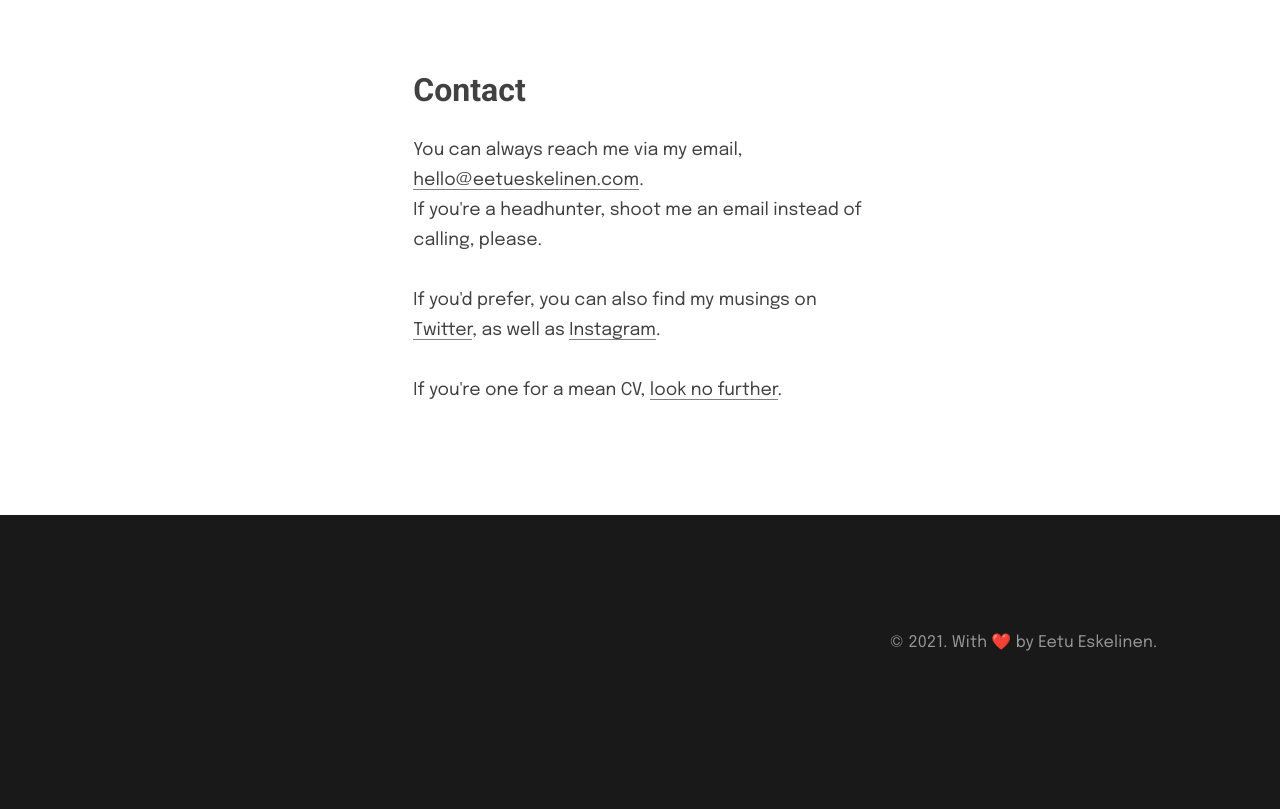
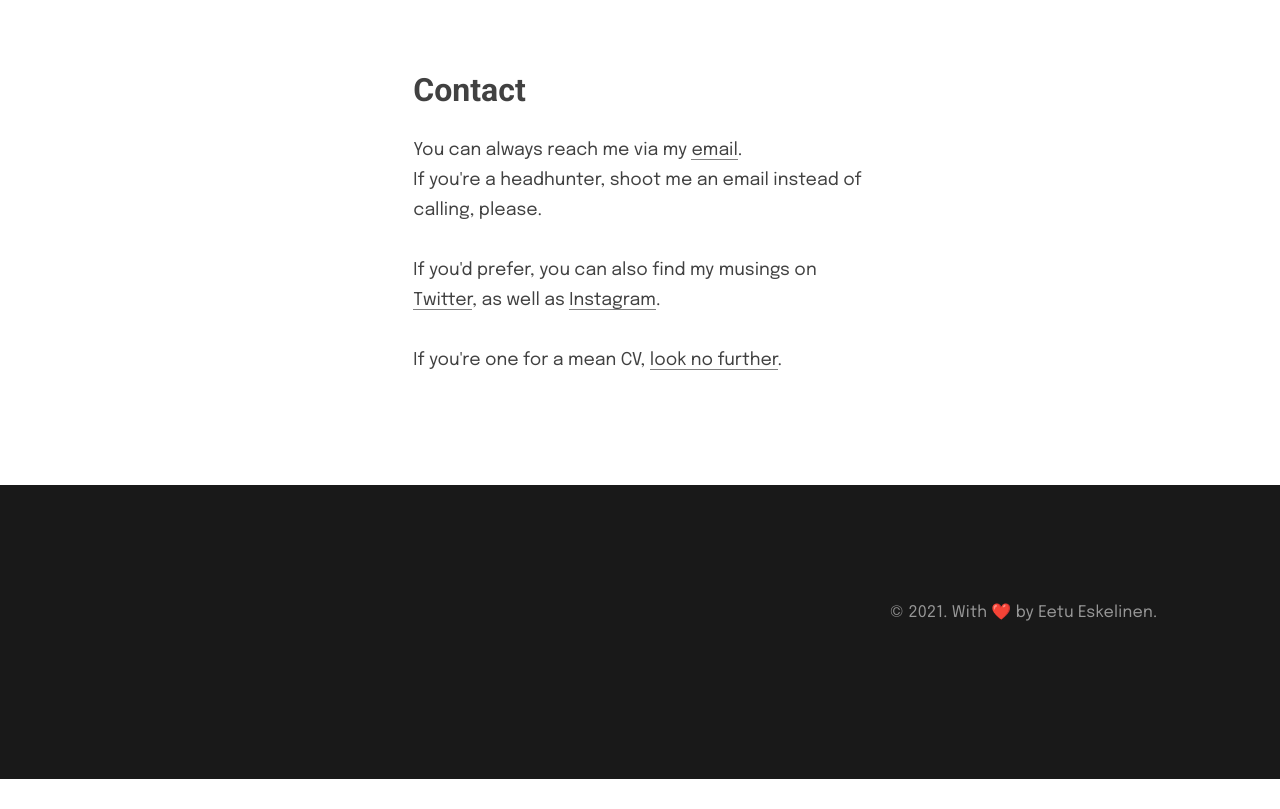
Before and after one commit to Eppu/eetueskelinen.com, a Next.js app: page /about in a window 1280 px wide. Shown: the part 3200-4009 px from the top of the page. After the commit the page ends 3979 px from the top, so only its background shows below. Built offline with nearby package versions, Linux system fonts and the light colour scheme.

Commit message:
Update contact

```diff
--- a/pages/about.js
+++ b/pages/about.js
@@ -333,8 +333,7 @@ export default function About() {
                         <br />
                         <h2 className="wow animate__animated fadeInUpSmall">Contact</h2>
                         <p className="wow animate__animated fadeInUpSmall">
-                          You can always reach me via my email,{" "}
-                          <a href="mailto:hello@eetueskelinen.com">hello@eetueskelinen.com</a>.
+                          You can always reach me via my <a href="mailto:hello@eetueskelinen.com">email</a>.
                           <br />
                           If you're a headhunter, shoot me an email instead of calling, please.
                         </p>
```
